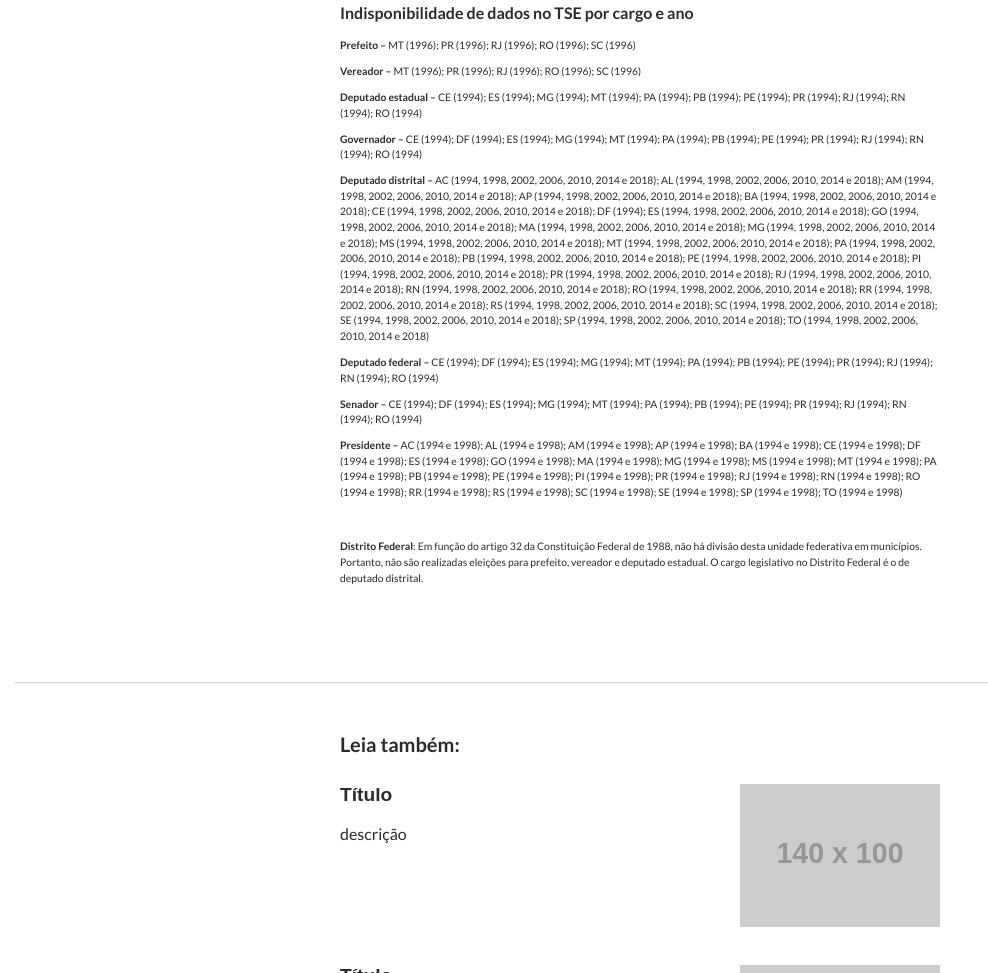
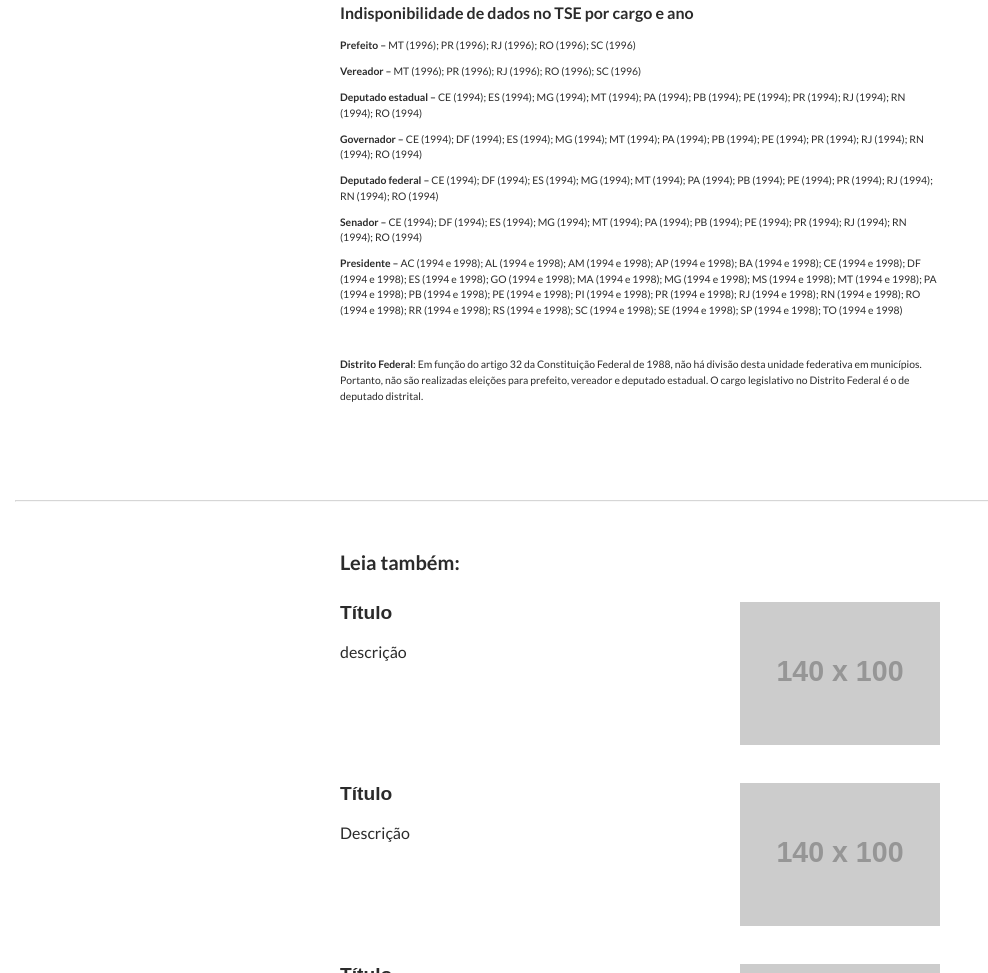
Before and after one commit to fhrsales/geografia-do-voto, a plain HTML site: page index.html in a window 1280 px wide. Shown: the part 1224-2197 px from the top of the page, without its empty margins (0-988 px from the left). Drawn offline with Linux system fonts and the light colour scheme; placeholder pictures from the web are drawn by us.

Commit message:
Atualização das observações (deputado distrital)

```diff
--- a/index.html
+++ b/index.html
@@ -237,7 +237,6 @@
             <p><strong>Vereador –</strong> MT (1996); PR (1996); RJ (1996); RO (1996); SC (1996)</p>
             <p><strong>Deputado estadual –</strong> CE (1994); ES (1994); MG (1994); MT (1994); PA (1994); PB (1994); PE (1994); PR (1994); RJ (1994); RN (1994); RO (1994)</p>
             <p><strong>Governador –</strong> CE (1994); DF (1994); ES (1994); MG (1994); MT (1994); PA (1994); PB (1994); PE (1994); PR (1994); RJ (1994); RN (1994); RO (1994)</p>
-            <p><strong>Deputado distrital –</strong> AC (1994, 1998, 2002, 2006, 2010, 2014 e 2018); AL (1994, 1998, 2002, 2006, 2010, 2014 e 2018); AM (1994, 1998, 2002, 2006, 2010, 2014 e 2018); AP (1994, 1998, 2002, 2006, 2010, 2014 e 2018); BA (1994, 1998, 2002, 2006, 2010, 2014 e 2018); CE (1994, 1998, 2002, 2006, 2010, 2014 e 2018); DF (1994); ES (1994, 1998, 2002, 2006, 2010, 2014 e 2018); GO (1994, 1998, 2002, 2006, 2010, 2014 e 2018); MA (1994, 1998, 2002, 2006, 2010, 2014 e 2018); MG (1994, 1998, 2002, 2006, 2010, 2014 e 2018); MS (1994, 1998, 2002, 2006, 2010, 2014 e 2018); MT (1994, 1998, 2002, 2006, 2010, 2014 e 2018); PA (1994, 1998, 2002, 2006, 2010, 2014 e 2018); PB (1994, 1998, 2002, 2006, 2010, 2014 e 2018); PE (1994, 1998, 2002, 2006, 2010, 2014 e 2018); PI (1994, 1998, 2002, 2006, 2010, 2014 e 2018); PR (1994, 1998, 2002, 2006, 2010, 2014 e 2018); RJ (1994, 1998, 2002, 2006, 2010, 2014 e 2018); RN (1994, 1998, 2002, 2006, 2010, 2014 e 2018); RO (1994, 1998, 2002, 2006, 2010, 2014 e 2018); RR (1994, 1998, 2002, 2006, 2010, 2014 e 2018); RS (1994, 1998, 2002, 2006, 2010, 2014 e 2018); SC (1994, 1998, 2002, 2006, 2010, 2014 e 2018); SE (1994, 1998, 2002, 2006, 2010, 2014 e 2018); SP (1994, 1998, 2002, 2006, 2010, 2014 e 2018); TO (1994, 1998, 2002, 2006, 2010, 2014 e 2018)</p>
             <p><strong>Deputado federal –</strong> CE (1994); DF (1994); ES (1994); MG (1994); MT (1994); PA (1994); PB (1994); PE (1994); PR (1994); RJ (1994); RN (1994); RO (1994)</p>
             <p><strong>Senador –</strong> CE (1994); DF (1994); ES (1994); MG (1994); MT (1994); PA (1994); PB (1994); PE (1994); PR (1994); RJ (1994); RN (1994); RO (1994)</p>
             <p><strong>Presidente –</strong> AC (1994 e 1998); AL (1994 e 1998); AM (1994 e 1998); AP (1994 e 1998); BA (1994 e 1998); CE (1994 e 1998); DF (1994 e 1998); ES (1994 e 1998); GO (1994 e 1998); MA (1994 e 1998); MG (1994 e 1998); MS (1994 e 1998); MT (1994 e 1998); PA (1994 e 1998); PB (1994 e 1998); PE (1994 e 1998); PI (1994 e 1998); PR (1994 e 1998); RJ (1994 e 1998); RN (1994 e 1998); RO (1994 e 1998); RR (1994 e 1998); RS (1994 e 1998); SC (1994 e 1998); SE (1994 e 1998); SP (1994 e 1998); TO (1994 e 1998)</p>
```
